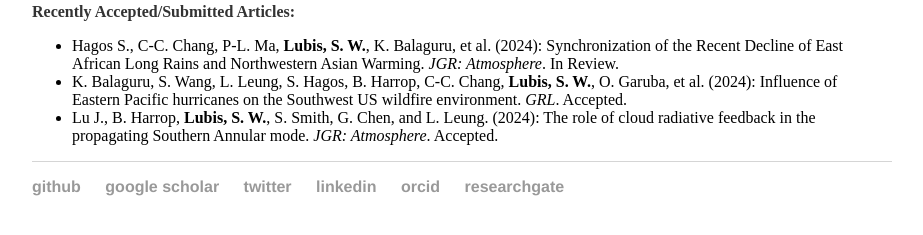
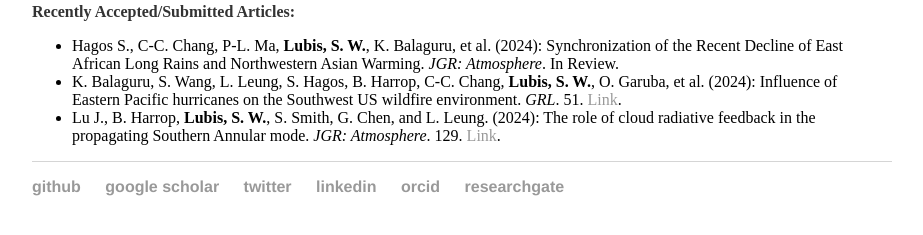
Before and after one commit to sandrolubis/sandrolubis.github.io, a Jekyll site: the page built from index.html, in a window 1280 px wide. Shown: the part 634-869 px from the top of the page, without its empty margins (276-1199 px from the left). Built offline with Jekyll 4.4.1, drawn with Linux system fonts in a browser that asks for light colours.

Commit message:
Update index.html

```diff
--- a/index.html
+++ b/index.html
@@ -47,8 +47,8 @@ div.relative {
 	<p class="ex", style="padding-top:30px"><font size=3><b>Recently Accepted/Submitted Articles:</b></p>
 		<ul class="ex">
 		<li> Hagos S., C-C. Chang, P-L. Ma, <b>Lubis, S. W.</b>, K. Balaguru, et al. (2024): Synchronization of the Recent Decline of East African Long Rains and Northwestern Asian Warming. <i>JGR: Atmosphere</i>. In Review.</li>
-		<li> K. Balaguru, S. Wang, L. Leung, S. Hagos, B. Harrop, C-C. Chang, <b>Lubis, S. W.</b>, O. Garuba, et al. (2024): Influence of Eastern Pacific hurricanes on the Southwest US wildfire environment. <i>GRL</i>. Accepted.</li>
-		<li> Lu J., B. Harrop, <b>Lubis, S. W.</b>, S. Smith, G. Chen, and L. Leung. (2024): The role of cloud radiative feedback in the propagating Southern Annular mode. <i>JGR: Atmosphere</i>. Accepted.</li>
+		<li> K. Balaguru, S. Wang, L. Leung, S. Hagos, B. Harrop, C-C. Chang, <b>Lubis, S. W.</b>, O. Garuba, et al. (2024): Influence of Eastern Pacific hurricanes on the Southwest US wildfire environment. <i>GRL</i>. 51. <a href="https://doi.org/10.1029/2023GL106774">Link</a>.</li>
+		<li> Lu J., B. Harrop, <b>Lubis, S. W.</b>, S. Smith, G. Chen, and L. Leung. (2024): The role of cloud radiative feedback in the propagating Southern Annular mode. <i>JGR: Atmosphere</i>. 129. <a href="https://doi.org/10.1029/2023JD040428">Link</a>.</li>
 		</ul>
 
 </div>
```
